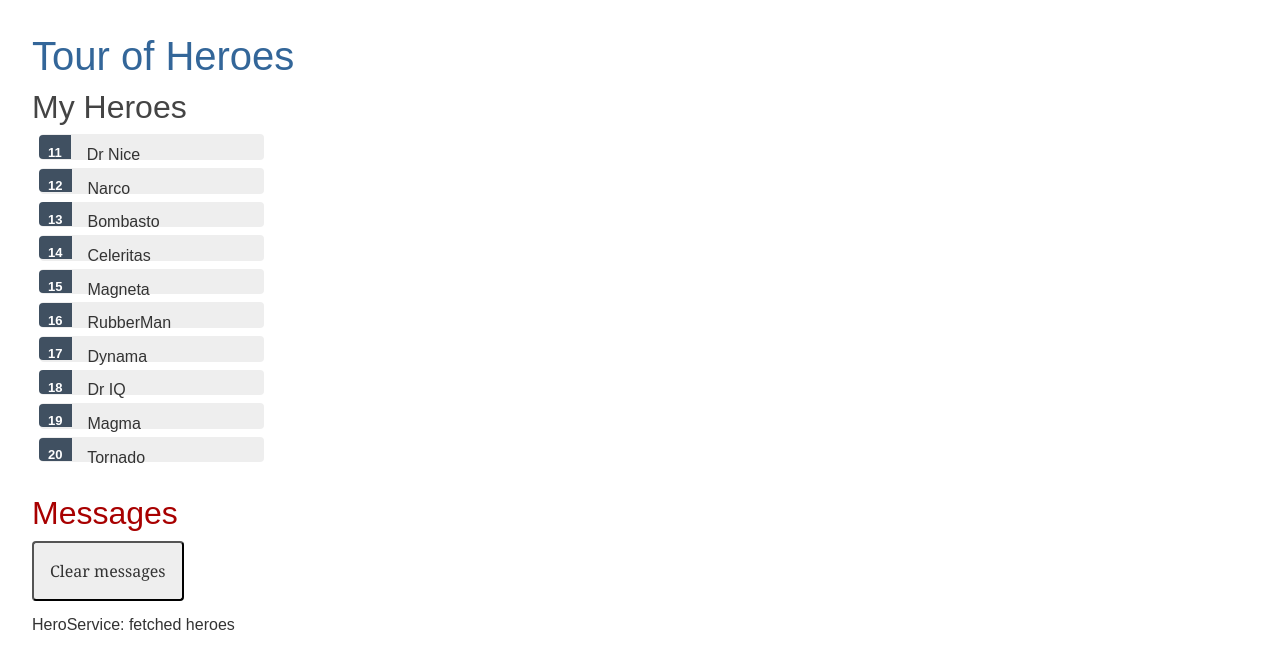
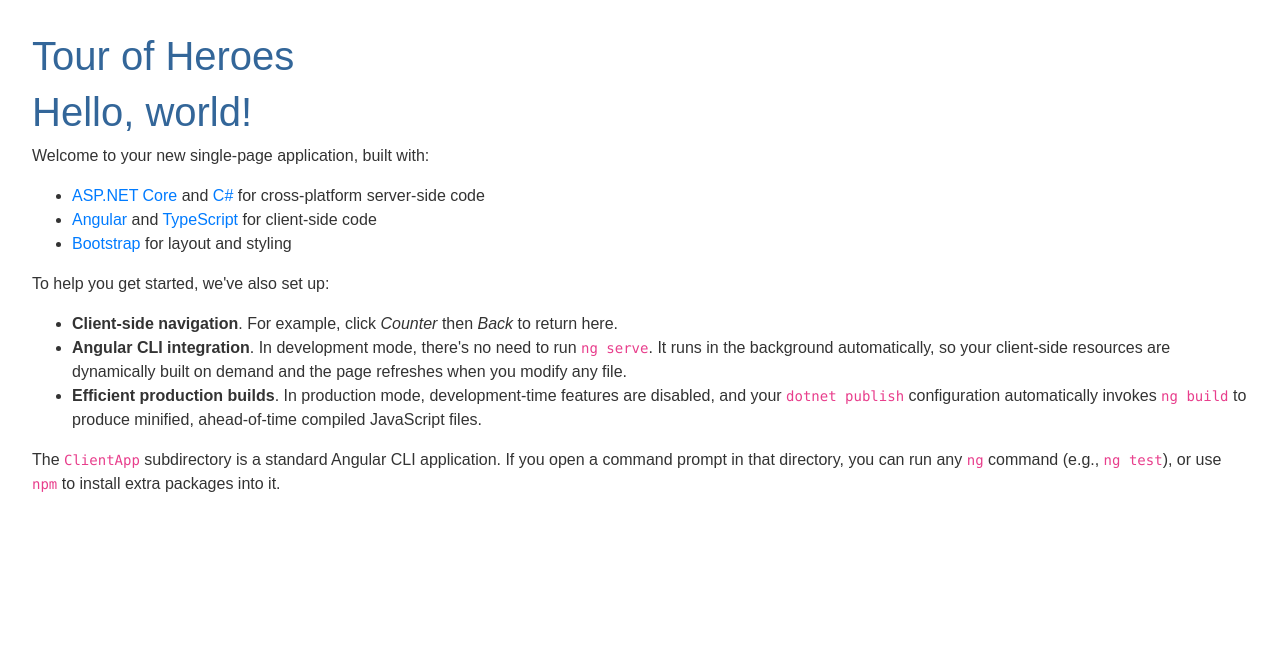
Before and after one commit to 1michfan/tour-of-heroes, an Angular app in the folder tour-of-heroes/ClientApp/: page / in a window 1280 px wide. Shown: the top 668 px of the page. Built offline with nearby package versions, Linux system fonts and the light colour scheme.

Commit message:
Add the AppRoutingModule

```diff
--- a/tour-of-heroes/ClientApp/src/app/app.component.html
+++ b/tour-of-heroes/ClientApp/src/app/app.component.html
@@ -1,3 +1,3 @@
 <h1>{{title}}</h1>
-<app-heroes></app-heroes>
+<router-outlet></router-outlet>
 <app-messages></app-messages>
--- a/tour-of-heroes/ClientApp/src/app/app.module.ts
+++ b/tour-of-heroes/ClientApp/src/app/app.module.ts
@@ -12,6 +12,7 @@
 import { HeroesComponent } from './heroes/heroes.component';
 import { HeroDetailComponent } from './hero-detail/hero-detail.component';
 import { MessagesComponent } from './messages/messages.component';
+import { AppRoutingModule } from './app-routing.module';
 
 @NgModule({
   declarations: [
@@ -32,7 +33,8 @@
       { path: '', component: HomeComponent, pathMatch: 'full' },
       { path: 'counter', component: CounterComponent },
       { path: 'fetch-data', component: FetchDataComponent },
-    ])
+    ]),
+    AppRoutingModule
   ],
   providers: [],
   bootstrap: [AppComponent]
```
Also changed, not shown: tour-of-heroes/ClientApp/src/app/app-routing.module.ts (added, +13 -0 lines).
